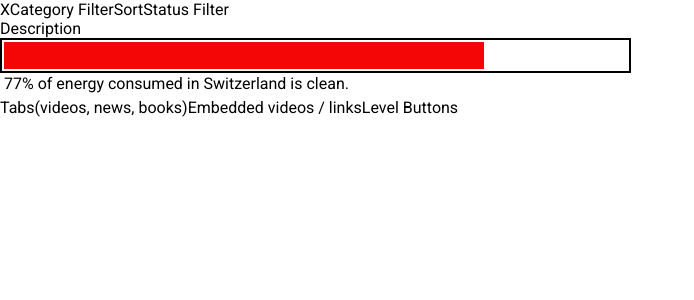
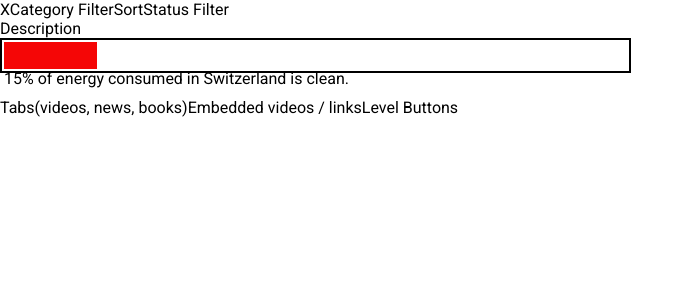
Before and after one commit to ChingT/Climate-Cockpit, a React (Vite) app in the folder frontend/: page /solutions in a window 1280 px wide. Shown: the top 300 px of the page, without its empty margins (0-694 px from the left). Built offline with nearby package versions, Linux system fonts and the light colour scheme; what javascript-time-ago would draw is missing.

Commit message:
ProgressBar is created

```diff
--- a/frontend/src/components/Solution/ProgressBar.css
+++ /dev/null
@@ -1,13 +0,0 @@
-.progress-container {
-    width: 631px;
-    height: 35px;
-    border: 2px solid black;
-    margin-bottom: 25px;
-    padding: 2px 2px 2px 2px;
-}
-
-.progress-bar {
-    height: 100%;
-    background-color: #f50606;
-    margin-bottom: 5px;
-}
--- a/frontend/src/components/Solution/ProgressBar.jsx
+++ b/frontend/src/components/Solution/ProgressBar.jsx
@@ -1,13 +1,13 @@
+import { ProgressBar, ProgressContainer } from "./ProgressBar.style.js";
 import React from "react";
-import "./ProgressBar.css";
 
-function ProgressBar({ percentage }) {
+function ProgressComponent({ percentage }) {
   return (
-    <div className="progress-container">
-      <div className="progress-bar" style={{ width: `${percentage}%` }}></div>
+    <ProgressContainer>
+      <ProgressBar percentage={percentage} />
       <p>{percentage}% of energy consumed in Switzerland is clean.</p>
-    </div>
+    </ProgressContainer>
   );
 }
 
-export default ProgressBar;
+export default ProgressComponent;
--- /dev/null
+++ b/frontend/src/components/Solution/ProgressBar.style.js
@@ -0,0 +1,15 @@
+import styled from "styled-components";
+
+export const ProgressContainer = styled.div`
+  width: 631px;
+  height: 35px;
+  border: 2px solid ${(props) => props.theme.colors.borderColor};
+  margin-bottom: 25px;
+  padding: 2px;
+`;
+
+export const ProgressBar = styled.div`
+  height: 100%;
+  background-color: ${(props) => props.theme.colors.progressBarBackground};
+  width: ${(props) => props.percentage}%;
+`;
--- a/frontend/src/components/Solution/SolutionDropDown.jsx
+++ b/frontend/src/components/Solution/SolutionDropDown.jsx
@@ -1,5 +1,8 @@
 import { CategoryLabel, ImpactIcon } from "./solution.style.js";
-import ProgressBar from "./ProgressBar.jsx";
+import React from "react";
+import { ThemeProvider } from "styled-components";
+import ProgressComponent from "./ProgressBar.jsx";
+import theme from "./theme";
 
 export default function SolutionDropDown() {
   return (
@@ -7,7 +10,10 @@ export default function SolutionDropDown() {
       <ImpactIcon />
       <CategoryLabel />
       <>Description</>
-      <ProgressBar percentage={77} />
+      <ThemeProvider theme={theme}>
+        <ProgressComponent percentage={15} />
+      </ThemeProvider>
+      {/*<ProgressBar percentage={77} />*/}
       <Resources />
       <>Level Buttons</>
     </>
--- /dev/null
+++ b/frontend/src/components/Solution/theme.js
@@ -0,0 +1,8 @@
+const theme = {
+  colors: {
+    progressBarBackground: "#f50606",
+    borderColor: "black",
+  },
+};
+
+export default theme;
```
Also changed, not shown: 1 other file (tests, documents, lock files or other folders).
